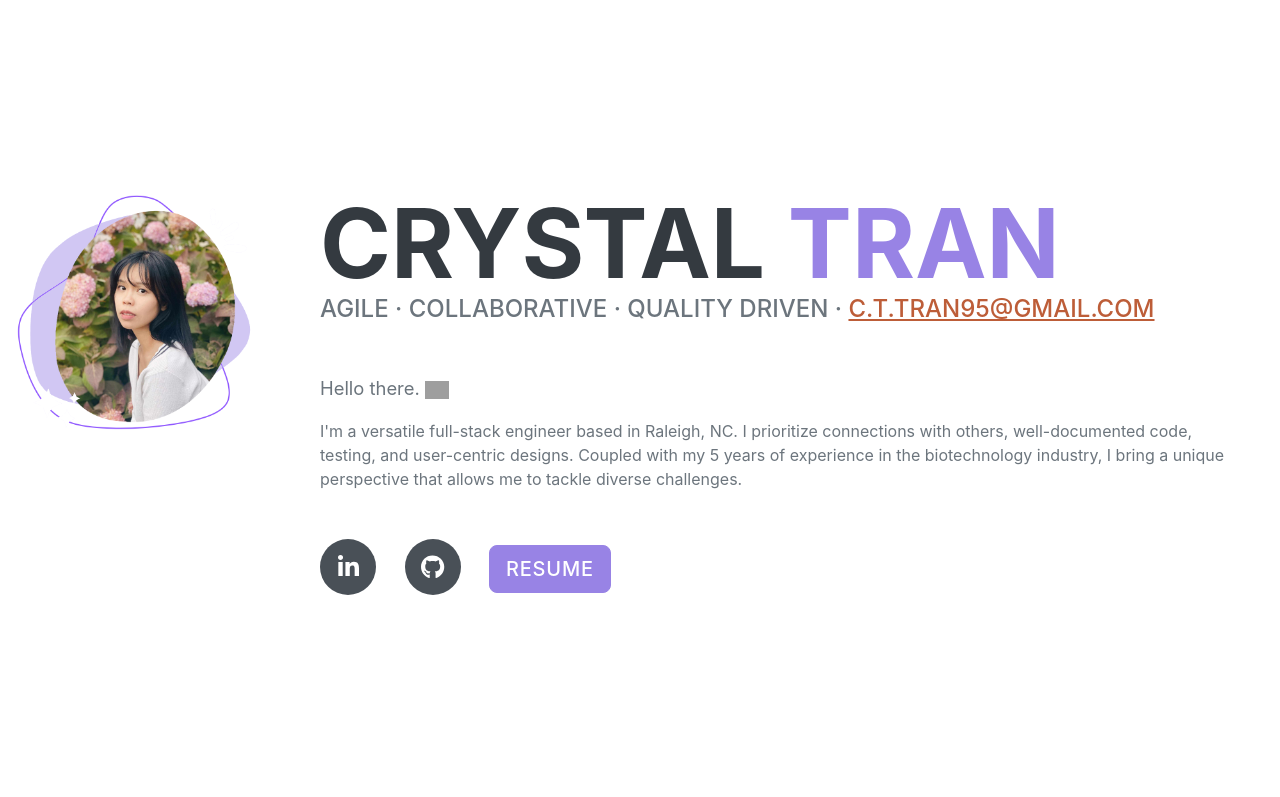
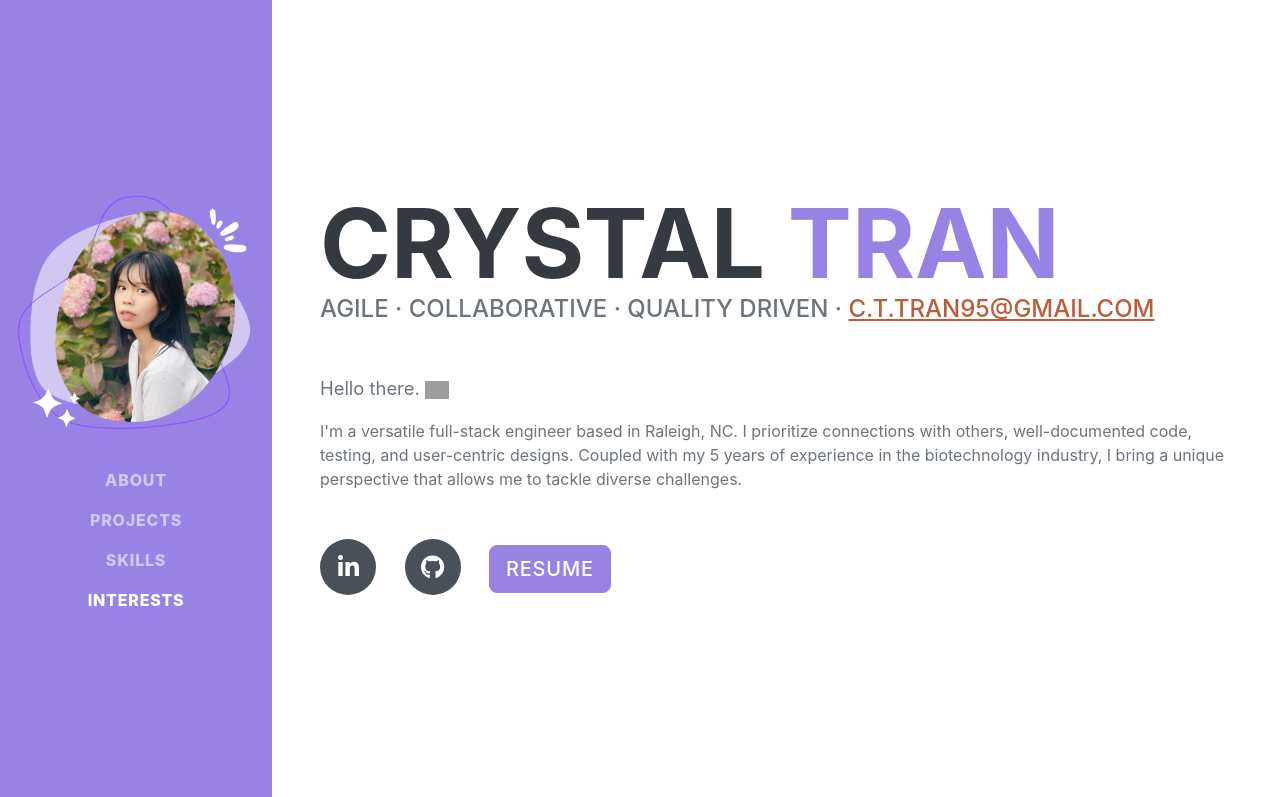
Before and after one commit to crystal-tran/personal-portfolio-website, a website: page index.html in a window 1280 px wide. Shown: the top 797 px of the page. Drawn offline with nearby package versions, Linux system fonts and the light colour scheme; grey boxes are pictures that could not be loaded; a web font is replaced by a local one.

Commit message:
updated navbar and warbler gif

```diff
--- a/index.html
+++ b/index.html
@@ -32,7 +32,7 @@
     </head>
     <body id="page-top">
         <!-- Navigation-->
-        <nav class="navbar navbar-expand-lg navbar-dark  "
+        <nav class="navbar navbar-expand-lg navbar-dark bg-primary fixed-top "
              id="sideNav">
             <a class="navbar-brand js-scroll-trigger" href="#page-top">
                 <span class="d-block d-lg-none">Crystal Tran</span>
```
